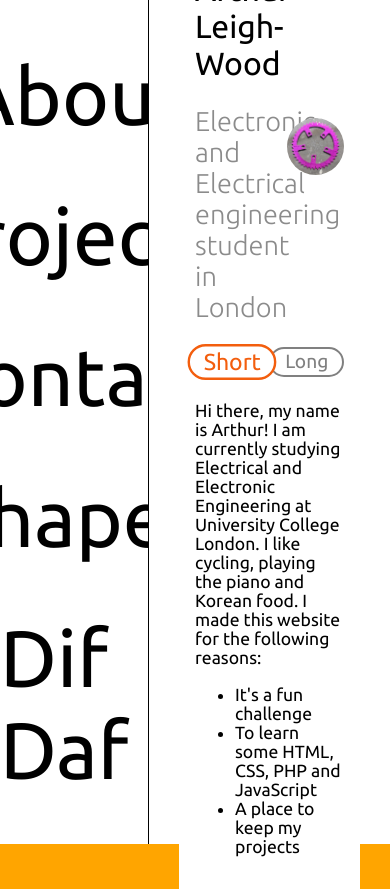
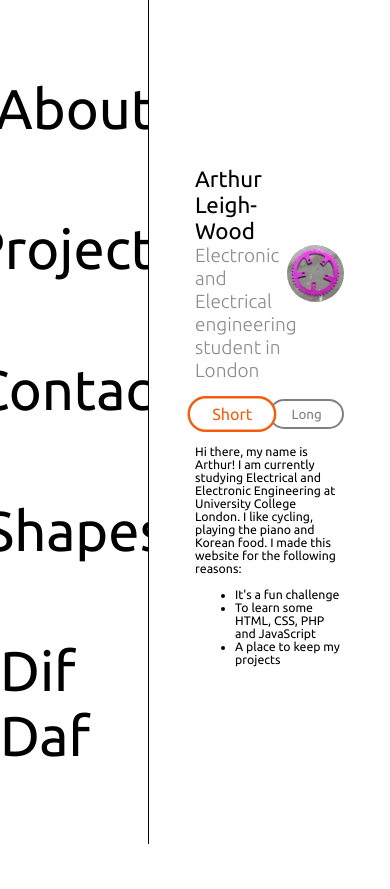
Before and after one commit to aleighwood/personalWebsite, a PHP site: page /Pages/aboutPage.html in a window 390 px wide. After the commit the page ends 844 px from the top, so only its background shows below. Run offline with PHP 8.4, Linux system fonts and the light colour scheme.

Commit message:
make site somewhat mobile friendly

```diff
--- a/Pages/aboutPage.html
+++ b/Pages/aboutPage.html
@@ -18,11 +18,11 @@
 
   <nav class='sidebar js-sidebar'>
   </nav>
-
+<!--
   <?php
   #include("../modularContent/sidebar.php")
   ?>
-
+-->
   <div class="aboutPage-RHS-content">
 
     <div class="aboutme-container">
--- a/Styles/General.css
+++ b/Styles/General.css
@@ -17,3 +17,11 @@
 /*
  here maybe https://www.linkedin.com/pulse/how-using-rem-can-help-you-build-excellent-andr%C3%A9-fillype/
 */
+
+
+
+@media(max-width:900px){
+html{
+	font-size: 70%;
+}
+}
--- a/Styles/aboutPage.css
+++ b/Styles/aboutPage.css
@@ -31,12 +31,18 @@
 
 .header-frame {
 	width: 61.8%;
+	height: 100%;
+	display: flex;
+	flex-direction: column;
+	justify-content:center;
+	height: 100%;
+
 }
 
 .name {
 	font-weight: 400;
 	font-size: 2rem;
-  margin-bottom:1.5rem;
+
 }
 
 .occupation {
```
